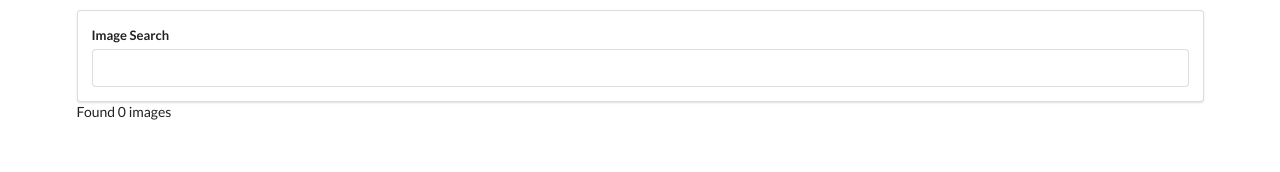
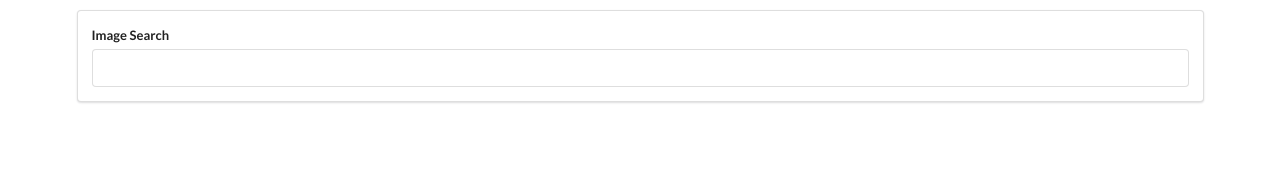
Before and after one commit to cwpark6607/pics, a React (Create React App) app: page / in a window 1280 px wide. Shown: the top 172 px of the page. Built offline with nearby package versions, Linux system fonts and the light colour scheme.

Commit message:
implement ImageList.js

```diff
--- a/src/components/App.js
+++ b/src/components/App.js
@@ -1,9 +1,11 @@
 import React from 'react';
 import SearchBar from './SearchBar';
-import unsplash from '../api/unsplash'
+import unsplash from '../api/unsplash';
+import ImageList from './ImageList';
 
 class App extends React.Component {
   state = { images: [] }
+
   onSearchSubmit = async (term) => {
     const response = await unsplash.get('/search/photos', {
       params: {
@@ -18,7 +20,7 @@ class App extends React.Component {
     return (
       <div className="ui container" style={{ marginTop: '10px' }}>
         <SearchBar onSubmit={ this.onSearchSubmit } />
-        Found {this.state.images.length} images
+        <ImageList images={this.state.images} />
       </div>
     );
   }
--- /dev/null
+++ b/src/components/ImageList.js
@@ -0,0 +1,13 @@
+import React from 'react';
+
+const ImageList = props => {
+  const images = props.images.map((element) => {
+    return <img src={element.urls.regular} />
+  })
+
+  return (
+    <div>{images}</div>
+  )
+}
+
+export default ImageList;
```
